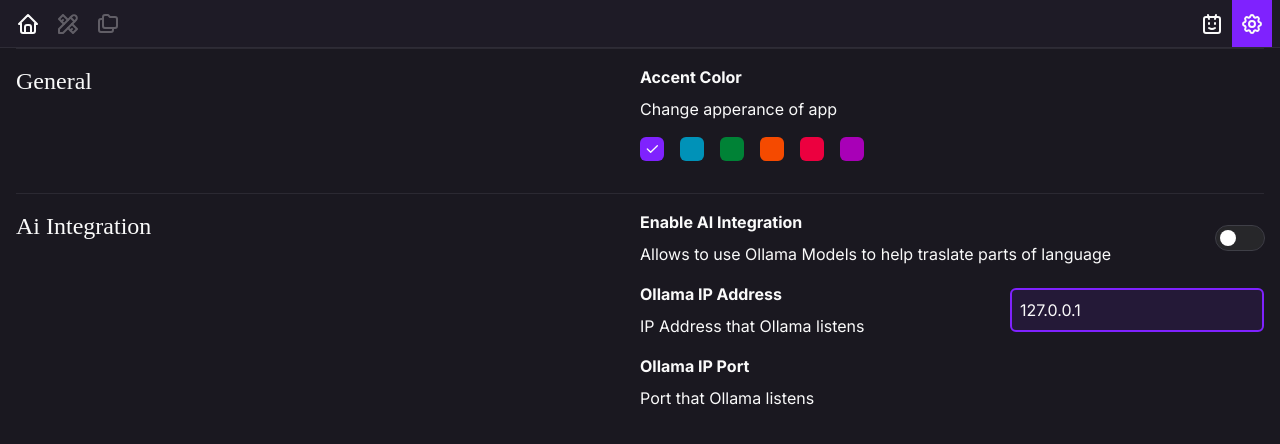
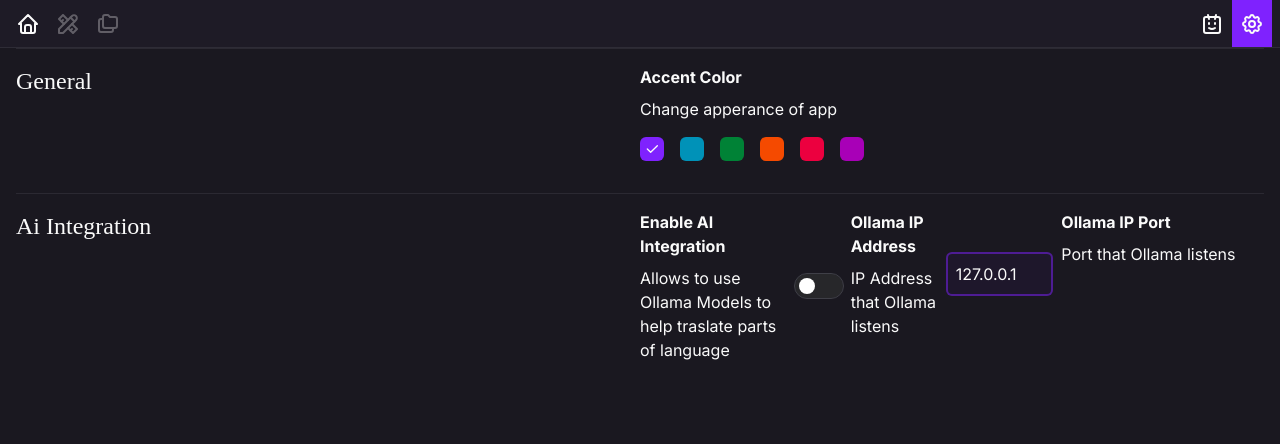
Before and after one commit to Lisixo/langy, a React (Vite) app: page /settings in a window 1280 px wide. Shown: the top 444 px of the page. Built offline with nearby package versions, Linux system fonts and the light colour scheme; a web font is replaced by a local one.

Commit message:
feat: add validators into input

```diff
--- a/package.json
+++ b/package.json
@@ -16,6 +16,7 @@
     "chart.js": "^4.5.1",
     "i18next": "^25.6.3",
     "idb": "^8.0.3",
+    "lodash": "^4.18.1",
     "motion": "^12.23.24",
     "ollama": "^0.6.3",
     "papaparse": "^5.5.3",
@@ -26,10 +27,12 @@
     "react-router": "^7.9.5",
     "tailwindcss": "^4.1.17",
     "uuid": "^13.0.0",
+    "zod": "^4.3.6",
     "zustand": "^5.0.8"
   },
   "devDependencies": {
     "@eslint/js": "^9.39.1",
+    "@types/lodash": "^4.17.24",
     "@types/node": "^24.10.0",
     "@types/papaparse": "^5.5.2",
     "@types/react": "^19.2.2",
--- a/src/components/ui/input.tsx
+++ b/src/components/ui/input.tsx
@@ -1,28 +1,9 @@
 import join from "@/utils/join";
-import type { InputHTMLAttributes } from "react";
-
-// export function Input({
-//   onChange,
-//   disabled,
-//   className,
-//   label,
-//   ...rest
-// }: InputHTMLAttributes<HTMLInputElement> & InputProps
-// ) {
-//   return (
-//     <div className={join(`flex flex-col flex-wrap`, label && `bg-accent-light/5 rounded-md p-2`)}>
-//       { label && (
-//         <p className="mb-1 ml-1 select-none font-bold text-sm">{label}</p>
-//       ) }
-//       <input
-//         className={join("w-full p-2 rounded-md border-2 border-accent bg-accent/5 outline-none transition-colors disabled:bg-zinc-800/10 disabled:border-zinc-800 disabled:opacity-50", className)}
-//         onChange={(ev) => onChange && !disabled && onChange(ev.target.value)}
-//         disabled={disabled}
-//         {...rest}
-//       />
-//     </div>
-//   );
-// }
+import { useEffect, useMemo, useState, type InputHTMLAttributes } from "react";
+import z from "zod"
+import _ from 'lodash'
+import { Card, Flex } from "./container";
+import { t } from "i18next";
 
 export function Input({
   onChange,
@@ -30,9 +11,27 @@
   className,
   placeholder: label,
   name,
+  validators,
+  value,
   ...rest
-}: InputHTMLAttributes<HTMLInputElement> & InputProps
+}: Omit<InputHTMLAttributes<HTMLInputElement>, "onChange"> & InputProps
 ) {
+  const [innerValue, setInnerValue] = useState(value)
+  const errors = useMemo(() => (
+    _.uniq(
+      (validators ?? [])
+        .map(v => v.safeParse(innerValue).error)
+        .filter(e => !!e)
+        .map(e => z.treeifyError(e).errors)
+        .flat()
+    )
+  ), [validators, innerValue])
+  const isValid = useMemo(() => errors.length == 0, [errors])
+
+  useEffect(() => {
+    if(isValid) onChange && onChange(innerValue)
+  }, [isValid])
+
   return (
     <div className={join(`relative flex flex-col flex-wrap`, label && `bg-accent-light/5 rounded-md p-2`)}>
       {label && (
@@ -40,16 +39,30 @@
       )}
       <input
         className={join("peer w-full p-2 rounded-md border-2 border-accent/50 focus:border-accent focus:placeholder:text-gray-300/50 placeholder:text-gray-300 placeholder:font-bold placeholder:transition-colors bg-accent/5 outline-none transition-colors", className)}
-        onChange={(ev) => onChange && !disabled && onChange(ev.target.value)}
+        onChange={(ev) => !disabled && setInnerValue(ev.target.value)}
+        value={innerValue}
         disabled={disabled}
         // placeholder={label}
         name={name}
         {...rest}
       />
+      {
+        !isValid && (
+          <Card>
+            <Flex col>
+              {
+                errors.map((e, idx) => <p key={idx}>{t(e)}</p>)
+              }
+            </Flex>
+          </Card>
+        )
+      }
     </div>
   );
 }
 
 interface InputProps {
+  value: string
   onChange?: (state: string) => void
+  validators?: z.ZodTypeAny[]
 }
--- a/src/errors.tsx
+++ b/src/errors.tsx
@@ -1,5 +1,4 @@
 import { IconChevronLeft } from "@tabler/icons-react";
-import type { ErrorResponse } from "react-router";
 import join from "./utils/join";
 
 export function NotFoundErrorPage() {
--- a/src/pages/settings.tsx
+++ b/src/pages/settings.tsx
@@ -4,6 +4,9 @@
 import { IconCheck } from "@tabler/icons-react";
 import useSettings, { type ColorDefinition, type SettingsEntry } from "../hooks/useSettings";
 import { Switch } from "@/components/ui/switch";
+import { Flex } from "@/components/ui/container";
+import { Input } from "@/components/ui/input";
+import z from "zod"
 
 export default function SettingsPage() {
   const { entries } = useSettings()
@@ -32,12 +35,12 @@
           {t(joinLang("config.category", category))}
         </h1>
       </div>
-      <div className="flex flex-col gap-4">
+      <Flex col gap={4}>
         {categoryEntries
           .map((cfg) => (
             <SettingEntry key={cfg.id} config={cfg} />
           ))}
-      </div>
+      </Flex>
     </div>
   );
 }
@@ -72,10 +75,11 @@
               disabled={shouldBeDisabled}
             />
           ) : config.type === "input" ? (
-            <TextInput
+            <Input
               value={value as string}
               onChange={setValue}
               disabled={shouldBeDisabled}
+              validators={[z.union([z.ipv4({ error: "validate.ip.invalid" }), z.ipv6({ error: "validate.ip.invalid" })])]}
             />
           ) : null}
         </div>
@@ -121,26 +125,3 @@
     </div>
   );
 }
-
-function TextInput({
-  value,
-  size = 24,
-  onChange,
-  disabled,
-}: {
-  value: string;
-  size?: number;
-  onChange: (state: string) => void;
-  disabled?: boolean;
-}) {
-  return (
-    <div className="flex flex-wrap gap-4">
-      <input
-        className="w-full p-2 rounded-md border-2 border-accent bg-accent/10 outline-none transition-colors disabled:bg-zinc-800/10 disabled:border-zinc-800 disabled:opacity-50"
-        disabled={disabled}
-        value={value}
-        onChange={(ev) => onChange(ev.target.value)}
-      />
-    </div>
-  );
-}
```
Also changed, not shown: 1 other file (tests, documents, lock files or other folders).
